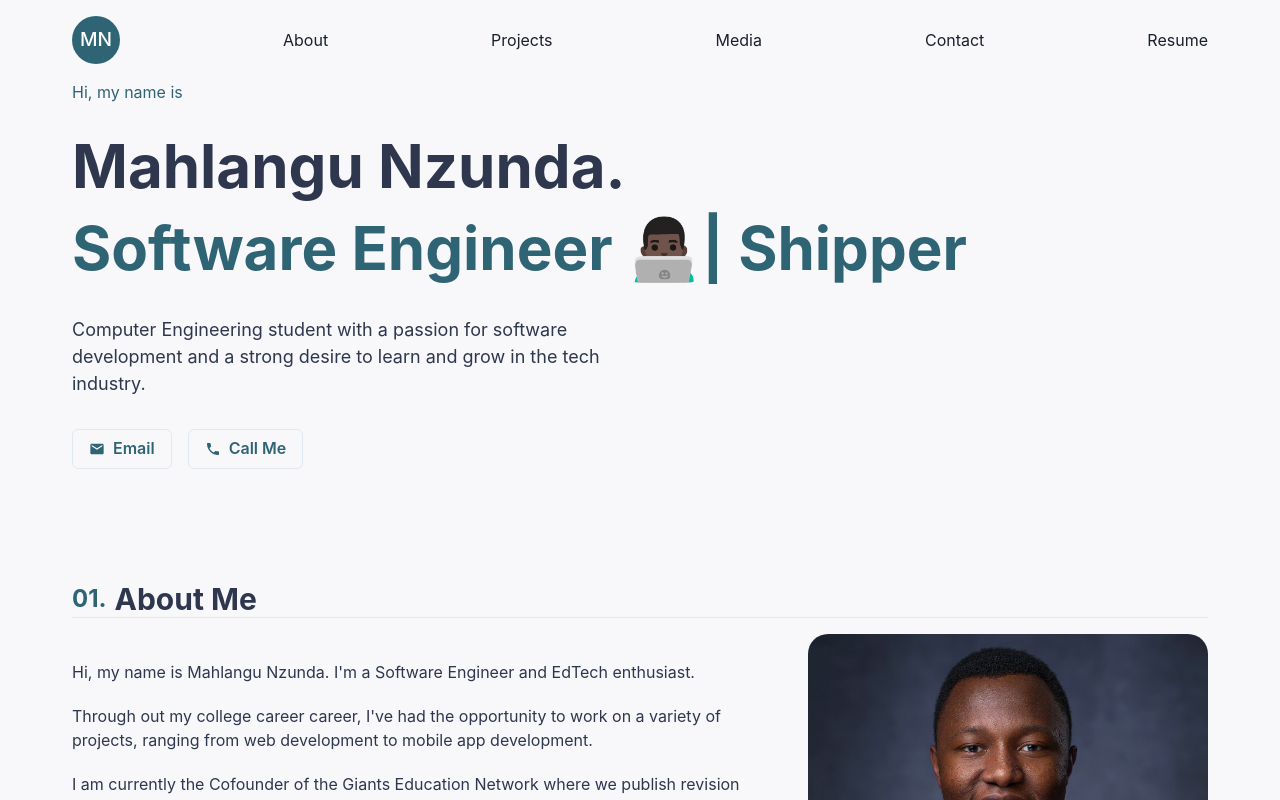
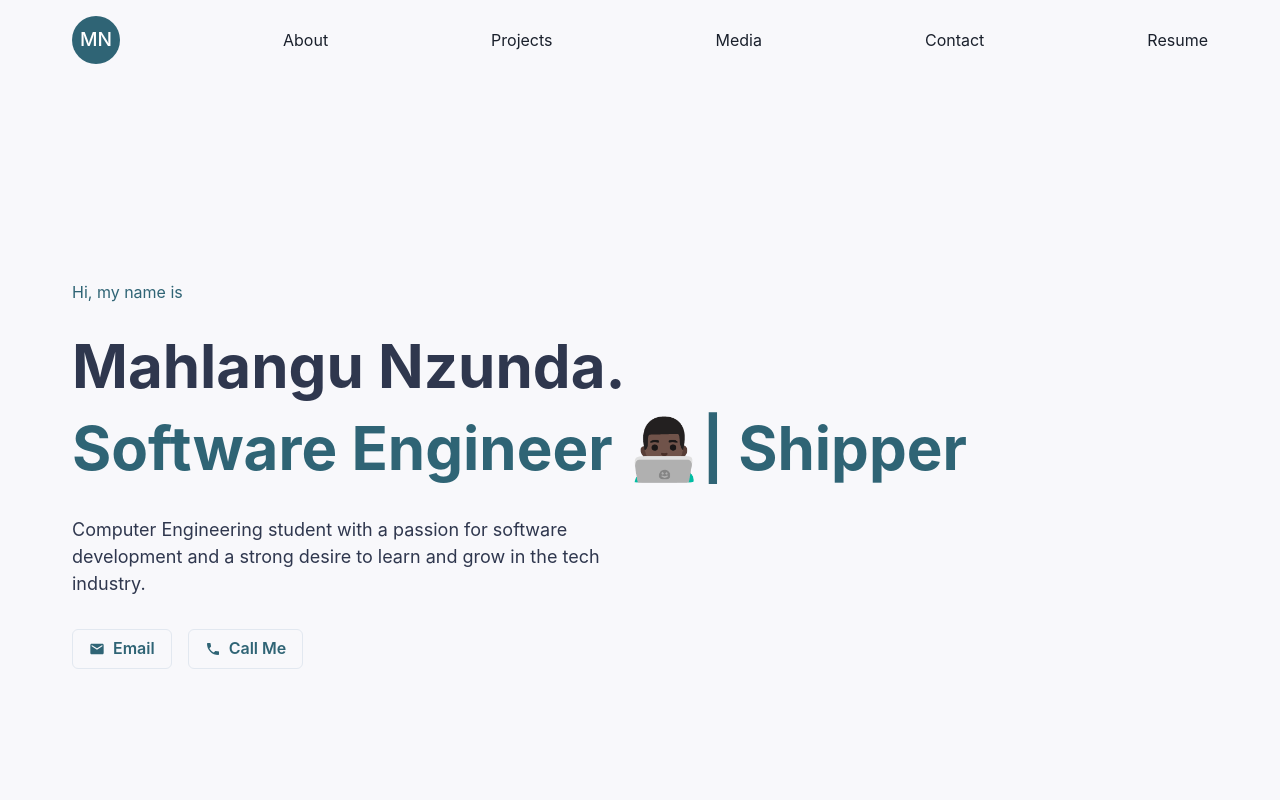
Before and after one commit to unclebinary1001/my-home, a Next.js app in the folder my-portfolio/: page / in a window 1280 px wide. Shown: the top 800 px of the page. Built offline with nearby package versions, Linux system fonts and the light colour scheme.

Commit message:
center header on 100vh

```diff
--- a/my-portfolio/components/header.tsx
+++ b/my-portfolio/components/header.tsx
@@ -1,9 +1,9 @@
-import { Box, Button, Heading, Stack, Text, Link, Spacer } from "@chakra-ui/react";
+import { Box, Button, Heading, Stack, Text, Link, Flex, Center } from "@chakra-ui/react";
 import { MdEmail, MdPhone } from "react-icons/md";
 
 export const Header = () => {
   return (
-    <Box maxW={"32 rem"} mb={28}>
+    <Box maxW={"32 rem"} minH={'100vh'} paddingTop={'25vh'} paddingBottom={'30vh'}>
       <Text mb={8} color={"#2F6475"}>
         Hi, my name is
       </Text>
```
